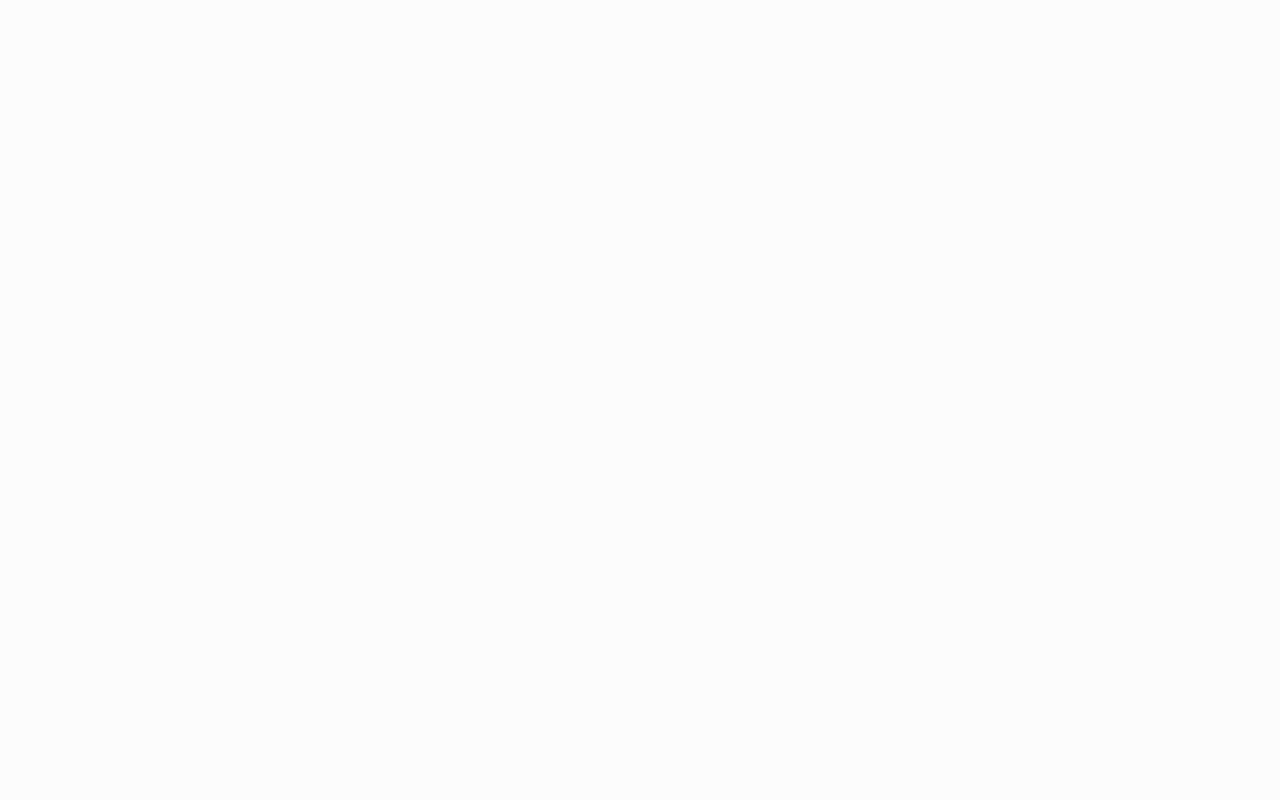
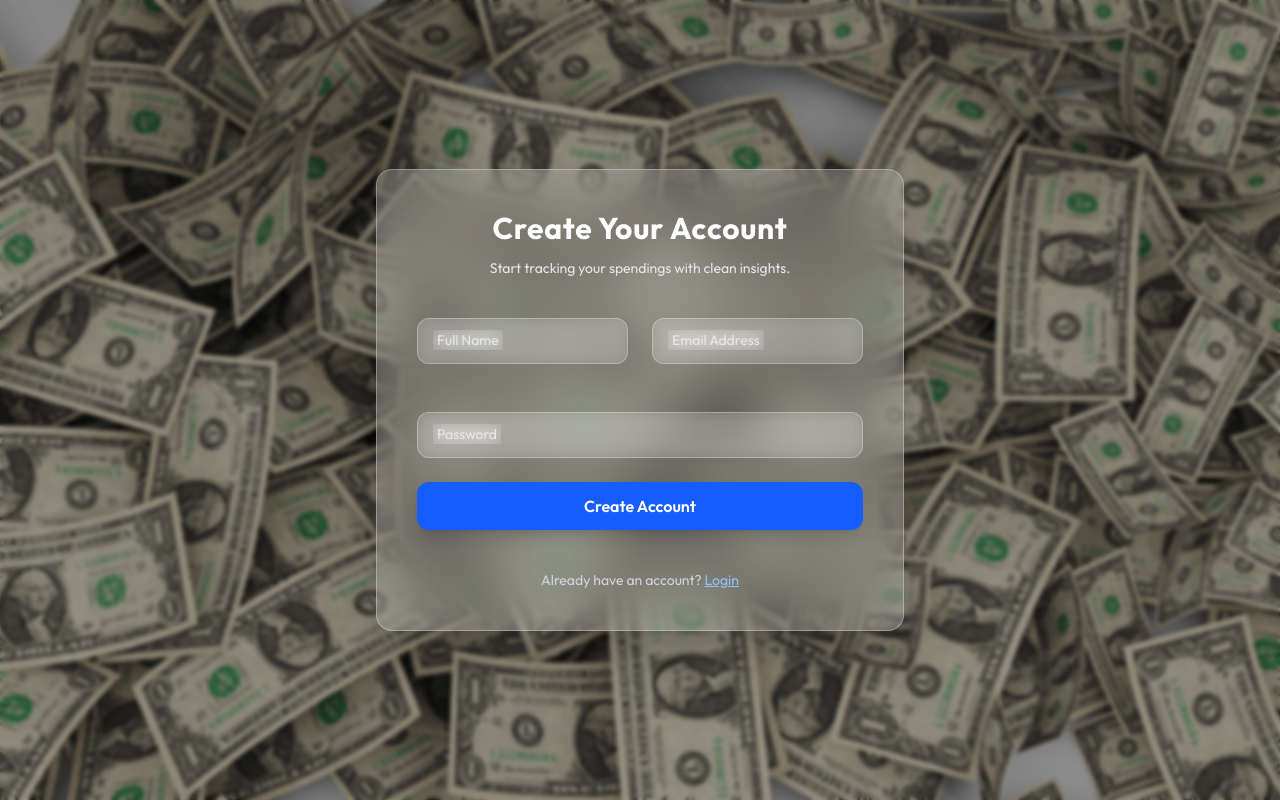
Before and after one commit to singla-789/Capitilia_v1, a React (Vite) app in the folder Capitalia_frontend/: page /signup in a window 1280 px wide. Built offline with nearby package versions, Linux system fonts and the light colour scheme.

Commit message:
signUp page completed

```diff
--- /dev/null
+++ b/Capitalia_frontend/src/components/Input.jsx
@@ -0,0 +1,47 @@
+import { useState } from "react";
+
+const Input = ({ label, value, onChange, placeholder, type }) => {
+  const isActive = value && value.length > 0;
+
+  return (
+    <div className="relative mb-6">
+      {/* Input box */}
+      <input
+        type={type}
+        value={value}
+        onChange={(e) => onChange(e)}
+        placeholder={placeholder}
+        className="
+          w-full px-4 py-3
+          text-sm text-white
+          bg-white/10
+          border border-white/30
+          rounded-xl
+          outline-none
+          transition-all
+          placeholder-transparent
+          focus:border-blue-400
+          focus:ring-2 focus:ring-blue-300/40
+          hover:border-white/50
+          backdrop-blur-sm
+        "
+      />
+
+      {/* Floating Label */}
+      <label
+        className={`
+          absolute left-4
+          transition-all duration-200
+          pointer-events-none
+          px-1 backdrop-blur-sm
+          text-gray-200
+          ${isActive ? "-top-2 text-xs bg-white/10" : "top-3 text-sm bg-transparent"}
+        `}
+      >
+        {label}
+      </label>
+    </div>
+  );
+};
+
+export default Input;
--- a/Capitalia_frontend/src/context/AppContext.jsx
+++ b/Capitalia_frontend/src/context/AppContext.jsx
@@ -1,18 +1,16 @@
-import { Children, createContext, useState } from "react";
+import { createContext, useState } from "react";
 
-const AppContext = createContext();
+export const AppContext = createContext();
 
-export const AppContextProvider = ({Children}) => {
+export const AppContextProvider = ({ children }) => {
+  const [user, setUser] = useState(null);
 
-    const [user,setUser] = useState(null);
+  const contextValue = {
+    user,
+    setUser,
+  };
 
-    const contextValue = {
-        user
-    }
-
-    return(
-        <AppContext.Provider value={contextValue}>
-            {Children}
-        </AppContext.Provider>
-    )
-}
+  return (
+    <AppContext.Provider value={contextValue}>{children}</AppContext.Provider>
+  );
+};
--- a/Capitalia_frontend/src/pages/Signup.jsx
+++ b/Capitalia_frontend/src/pages/Signup.jsx
@@ -1,7 +1,107 @@
-const Signup  = () =>{
-    return(
-        <div>Signup</div>
-    )
-}
+import { useState } from "react";
+import { useNavigate } from "react-router-dom";
+import { assets } from "../assets/assets";
+import Input from "../components/input";
+
+const Signup = () => {
+  const [fullName, setFullName] = useState("");
+  const [email, setEmail] = useState("");
+  const [password, setPassword] = useState("");
+  const [error, setError] = useState(null);
+
+  const navigate = useNavigate();
+
+  return (
+    <div className="h-screen w-full relative flex items-center justify-center overflow-hidden">
+
+      {/* Background image */}
+      <img
+        src={assets.login_bg}
+        alt="Background"
+        className="absolute inset-0 w-full h-full object-cover"
+      />
+
+      {/* Dark gradient overlay */}
+      <div className="absolute inset-0 bg-black/40 backdrop-blur-[2px]" />
+
+      {/* Signup card */}
+      <div className="relative z-10 w-full max-w-xl px-6">
+        <div className="
+          bg-white/20
+          backdrop-blur-xl
+          border border-white/30
+          shadow-2xl
+          rounded-2xl
+          p-10
+          animate-fadeIn
+        ">
+
+          {/* Heading */}
+          <h3 className="text-3xl font-bold text-white text-center mb-3 tracking-wide">
+            Create Your Account
+          </h3>
+          <p className="text-sm text-gray-200 text-center mb-10">
+            Start tracking your spendings with clean insights.
+          </p>
+
+          {/* Form */}
+          <form className="space-y-6">
+
+            <div className="grid grid-cols-1 md:grid-cols-2 gap-6">
+              <Input
+                value={fullName}
+                onChange={(e) => setFullName(e.target.value)}
+                label="Full Name"
+                placeholder="Enter full name"
+                type="text"
+              />
+
+              <Input
+                value={email}
+                onChange={(e) => setEmail(e.target.value)}
+                label="Email Address"
+                placeholder="fullname@example.com"
+                type="text"
+              />
+            </div>
+
+            <Input
+              value={password}
+              onChange={(e) => setPassword(e.target.value)}
+              label="Password"
+              placeholder="*******"
+              type="password"
+            />
+
+            {/* Submit Button */}
+            <button
+              type="submit"
+              className="
+                w-full py-3
+                bg-blue-600 hover:bg-blue-700
+                text-white font-semibold rounded-xl
+                transition-all duration-200
+                shadow-lg hover:shadow-blue-500/30
+              "
+            >
+              Create Account
+            </button>
+
+            {/* Footer */}
+            <p className="text-center text-gray-300 text-sm pt-4">
+              Already have an account?{" "}
+              <span
+                onClick={() => navigate("/login")}
+                className="text-blue-300 hover:text-blue-200 cursor-pointer underline"
+              >
+                Login
+              </span>
+            </p>
+          </form>
+        </div>
+      </div>
+    </div>
+  );
+};
 
 export default Signup;
--- /dev/null
+++ b/Capitalia_frontend/src/util/apiEndPoints.js
@@ -0,0 +1,6 @@
+export const BASE_URL="localhost:8080/api/v1.0";
+
+export const API_ENDPOINTS = {
+    LOGIN :"/login",
+    REGISTER : "/register"
+}
--- a/Capitalia_frontend/src/util/axiosConfig.jsx
+++ b/Capitalia_frontend/src/util/axiosConfig.jsx
@@ -1,16 +1,55 @@
 import axios from "axios";
+import { BASE_URL } from "./apiEndPoints";
 
 const axiosConfig = axios.create({
-    baseURL : "localhost:8080/api/v1.0",
-    headers:{
-        "Content-Type" : "application/json",
-        Accept: "application/json"
+    baseURL: BASE_URL,
+    headers: {
+        "Content-Type": "application/json",
+        Accept: "application/json",
+    },
+});
+
+// list of endpoints that do NOT require token
+const excludeEndPoints = ["/login", "/register", "/status", "/activate", "/health"];
+
+// request interceptor
+axiosConfig.interceptors.request.use(
+    (config) => {
+        const shouldSkipToken = excludeEndPoints.some((endpoint) =>
+            config.url?.includes(endpoint)
+        );
+
+        if (!shouldSkipToken) {
+            const accessToken = localStorage.getItem("token");
+            if (accessToken) {
+                config.headers.Authorization = `Bearer ${accessToken}`;
+            }
+        }
+        return config;
+    },
+    (error) => {
+        return Promise.reject(error);
     }
-})
+);
 
-//list of end points not require auth
-const excludeEndPoints = ["/login","register","status","/activate","/health"];
+// response interceptor
+axiosConfig.interceptors.response.use(
+    (response) => {
+        return response;
+    },
+    (error) => {
+        if (error.response) {
+            if (error.response.status === 401) {
+                window.location.href = "/login";
+            } else if (error.response.status === 500) {
+                console.error("Server error. Please try again later.");
+            }
+        } else if (error.code === "ECONNABORTED") {
+            console.error("Request timeout. Please try again");
+        }
 
+        return Promise.reject(error);
+    }
+);
 
-// request intercepter
-axiosConfig.interceptors.request.use()
+export default axiosConfig;
```
